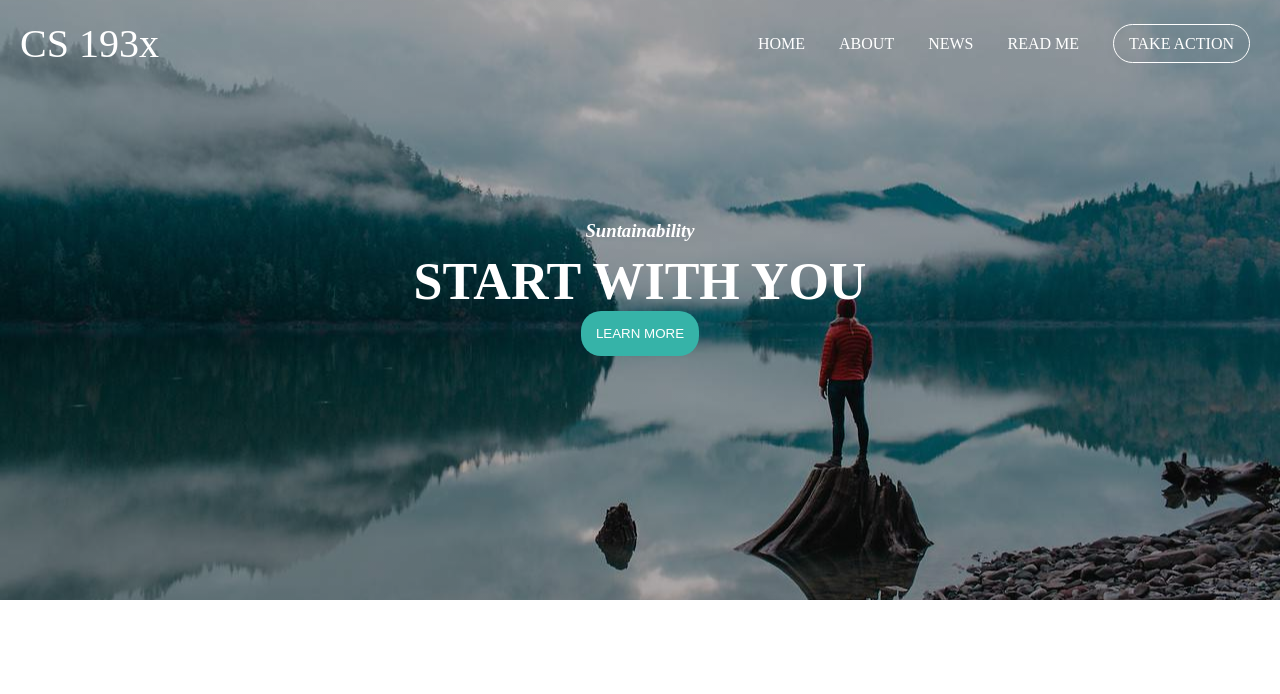
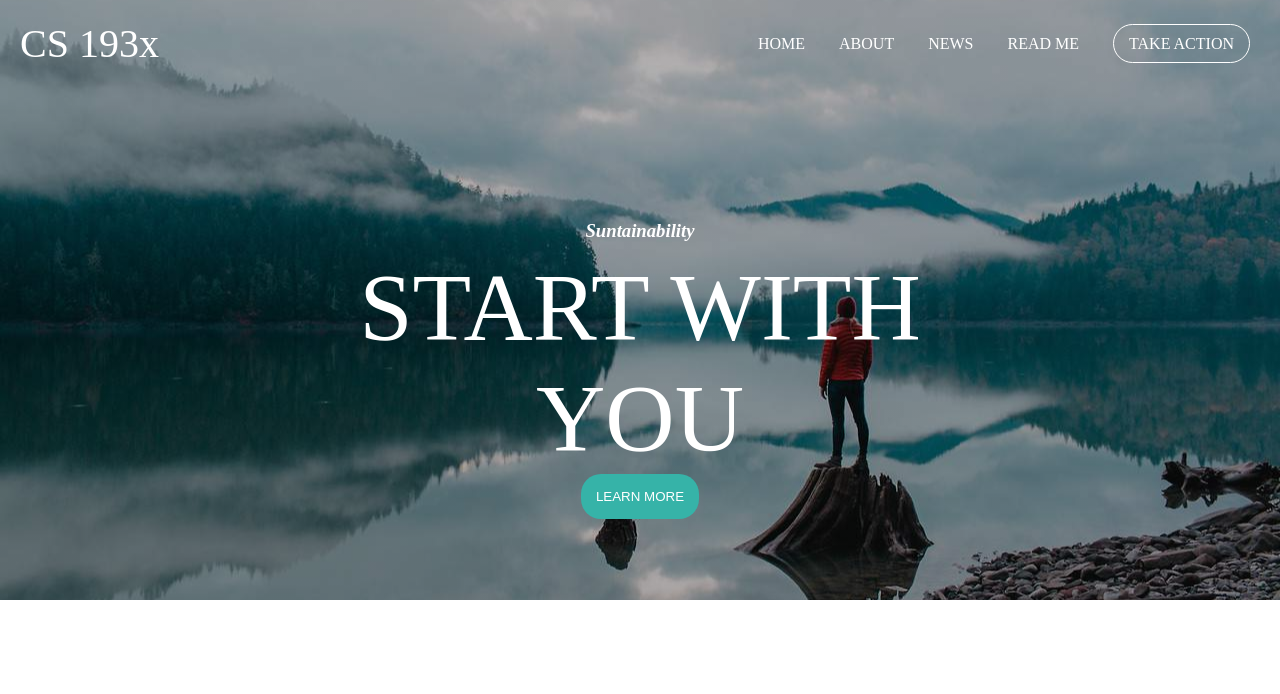
Before and after one commit to Phamquanglinh/php-tutorial, a PHP site: page / in a window 1280 px wide. Shown: the top 694 px of the page. Run offline with PHP 8.4, Linux system fonts and the light colour scheme.

Commit message:
edit title : start with you

```diff
--- a/Exercise/W4/Monday(22-12)/index.html
+++ b/Exercise/W4/Monday(22-12)/index.html
@@ -20,7 +20,7 @@
     </div>
     <div class="main-header">
         <h3 class="i">Suntainability</h3>
-        <h1>START WITH YOU</h1>
+        <p class="header-title">START WITH YOU</p>
         <button id="more-btn">LEARN MORE</button>
     </div>
 </header>
--- a/Exercise/W4/Monday(22-12)/style.css
+++ b/Exercise/W4/Monday(22-12)/style.css
@@ -14,6 +14,7 @@ header{
     height: 600px;
     margin: auto;
 }
+.header-title{font-size: 6em}
 .menu{
     padding: 20px;
     position: relative;
```
